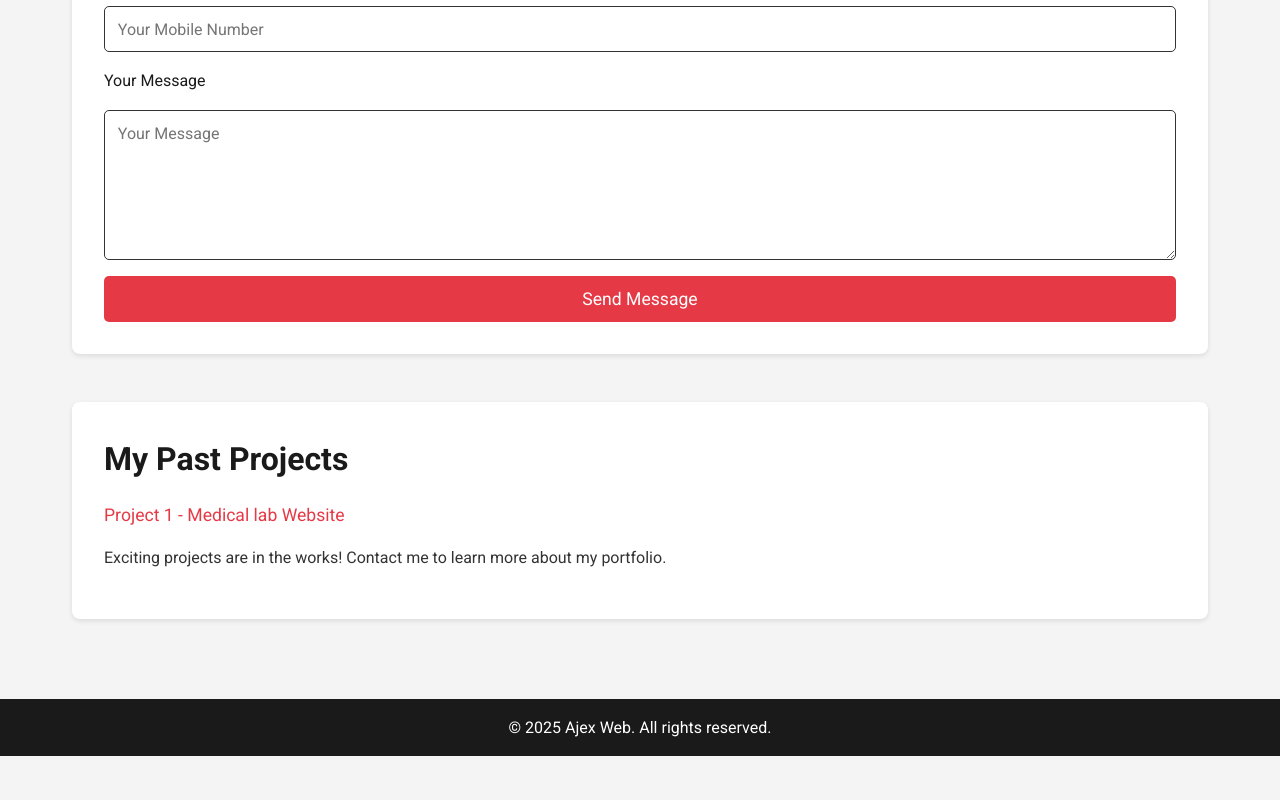
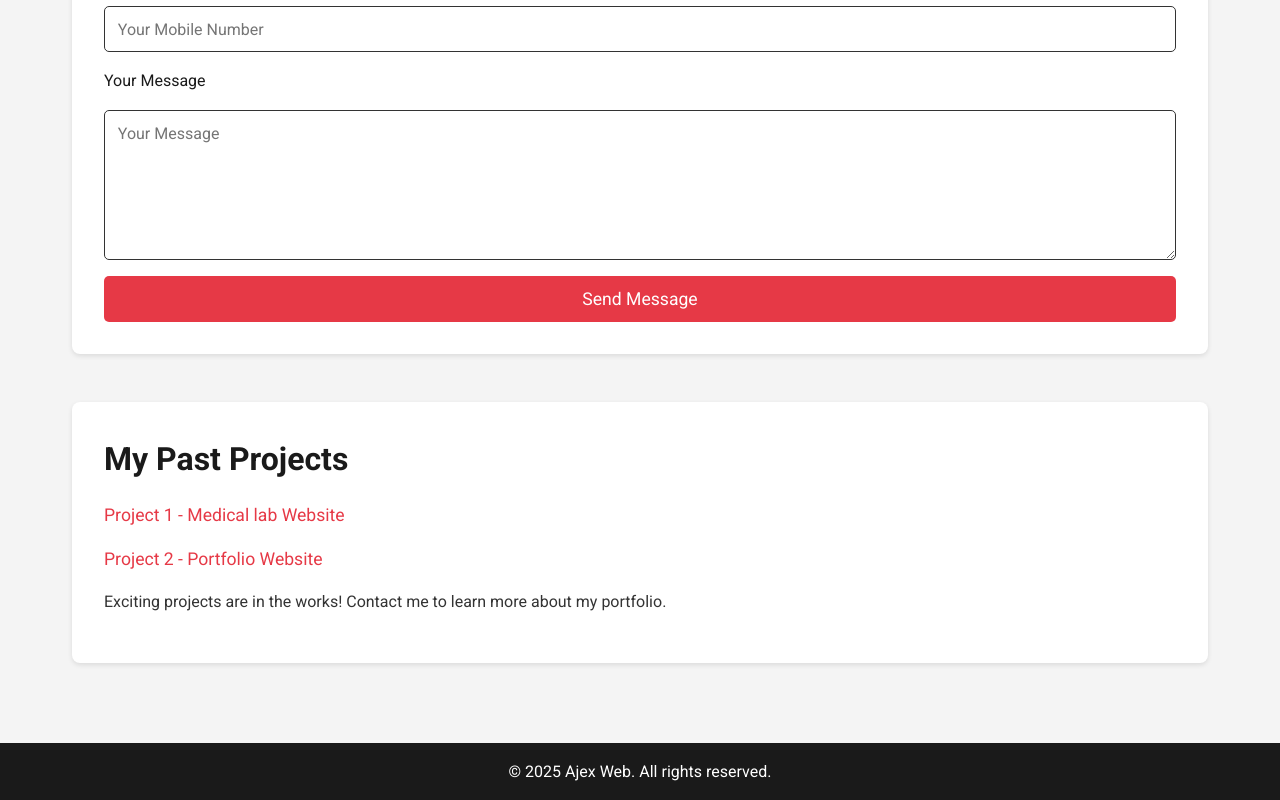
Before and after one commit to ajexweb/Ajex-Web, a plain HTML site: page index.html in a window 1280 px wide. Shown: the part 1692-2492 px from the top of the page. Before the commit the page ends 2448 px from the top, so only its background shows below. Drawn offline with Linux system fonts and the light colour scheme.

Commit message:
Update index.html

```diff
--- a/index.html
+++ b/index.html
@@ -268,7 +268,7 @@
             <h2>My Past Projects</h2>
             <!-- Replace with real project links when available -->
             <p><a href="https://hindustanlaboratory.github.io/Hindustan-Laboratory-/" target="_blank" rel="noopener">Project 1 - Medical lab Website</a>
-            <!-- <p><a href="https://example-project2.com" target="_blank" rel="noopener">Project 2 - Portfolio Website</a></p> -->
+            <p><a href="https://ajexweb.github.io/Ajex-Real-Estate-/" target="_blank" rel="noopener">Project 2 - Portfolio Website</a></p>
             <!-- <p><a href="https://example-project3.com" target="_blank" rel="noopener">Project 3 - Business Landing Page</a></p> -->
             <p>Exciting projects are in the works! Contact me to learn more about my portfolio.</p>
         </section>
```
